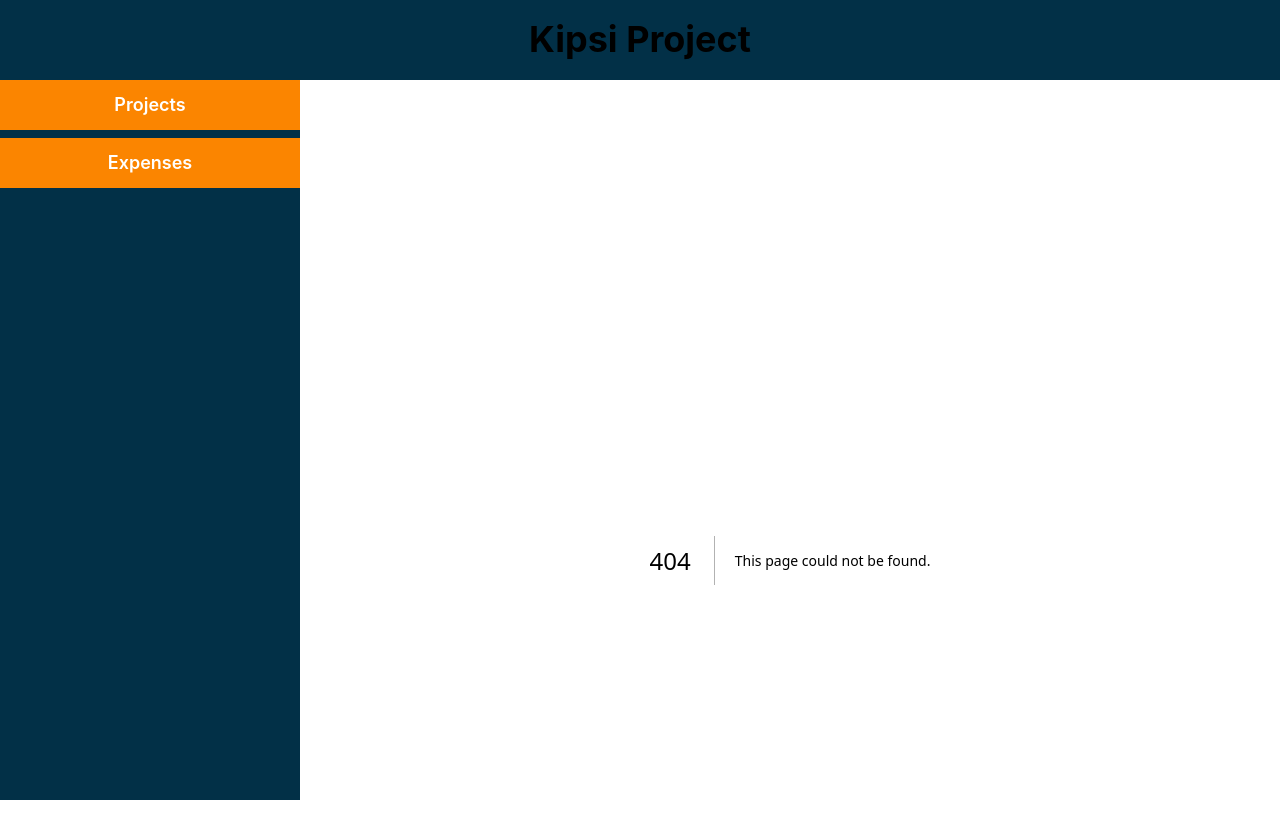
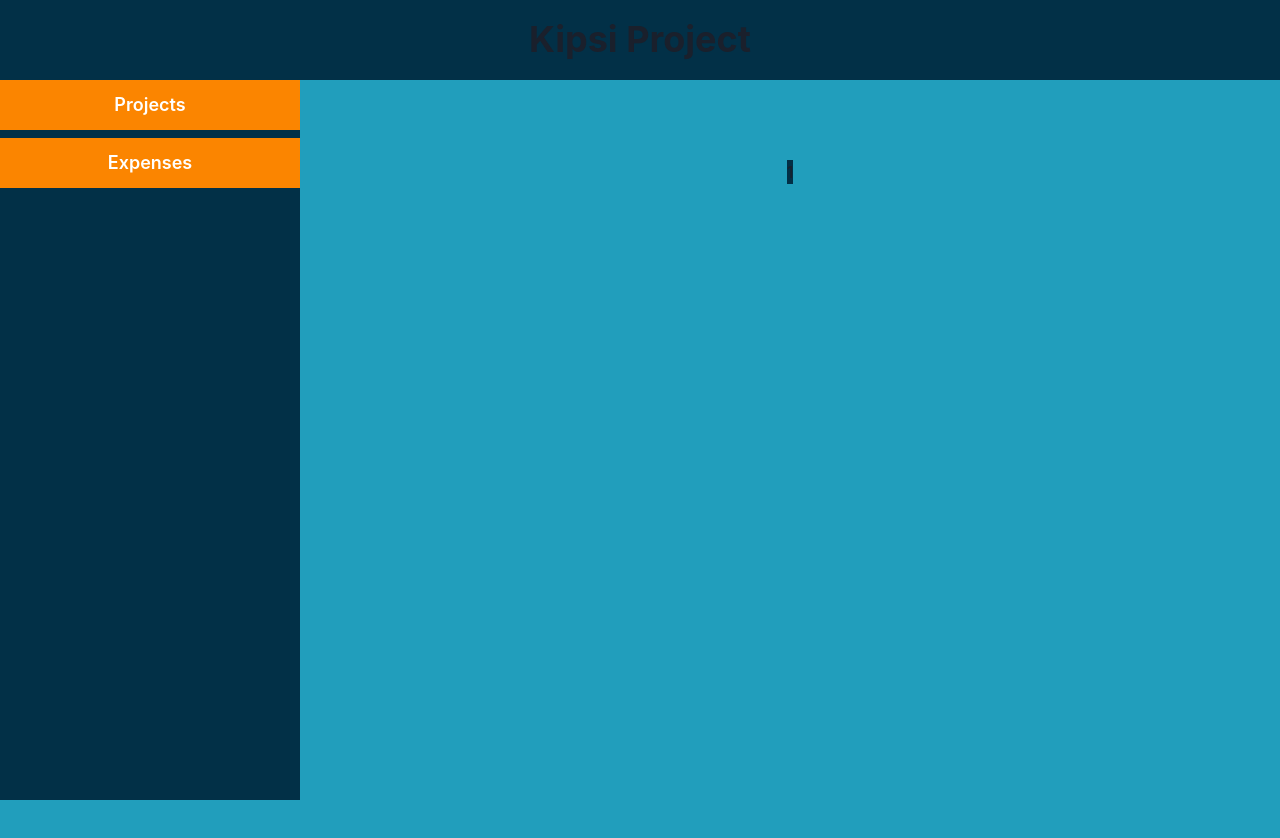
Before and after one commit to sambencivengo/kipsi-project, a Next.js app in the folder client/: page /projects/1 in a window 1280 px wide. Before the commit this address had no page. Shown: the top 838 px of the page. After the commit the page ends 800 px from the top, so only its background shows below. Built offline with nearby package versions, Linux system fonts and the light colour scheme.

Commit message:
page for specifric projeects

```diff
--- /dev/null
+++ b/client/src/components/projects/ProjectDetailsAndExpenses.tsx
@@ -0,0 +1,21 @@
+import { Box, useBreakpointValue } from '@chakra-ui/react';
+import { useRouter } from 'next/router';
+import React from 'react';
+import { colors } from '../../theme';
+
+interface ProjectDetailsAndExpensesProps {}
+
+export const ProjectDetailsAndExpenses: React.FC<
+	ProjectDetailsAndExpensesProps
+> = ({}) => {
+	const isMobile = useBreakpointValue({ base: true, lg: false });
+
+	const router = useRouter();
+	const { projectId } = router.query;
+
+	return (
+		<Box maxW={isMobile ? undefined : '900px'} bgColor={colors.darkBlue}>
+			{projectId}
+		</Box>
+	);
+};
--- /dev/null
+++ b/client/src/pages/projects/[projectId].tsx
@@ -0,0 +1,8 @@
+import { NextPage } from 'next';
+import { ProjectDetailsAndExpenses } from '../../components/projects/ProjectDetailsAndExpenses';
+
+const ProjectId: NextPage = () => {
+	return <ProjectDetailsAndExpenses />;
+};
+
+export default ProjectId;
```
Also changed, not shown: client/src/components/projects/ProjectCard.tsx (+21 -4 lines).
